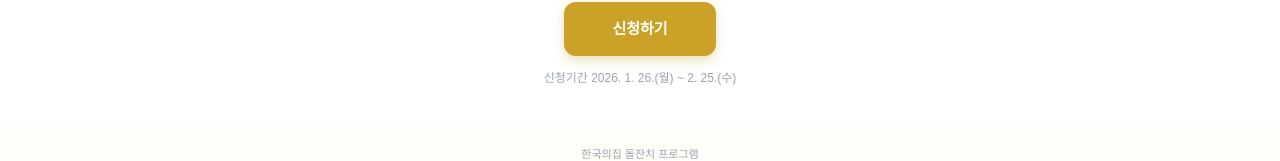
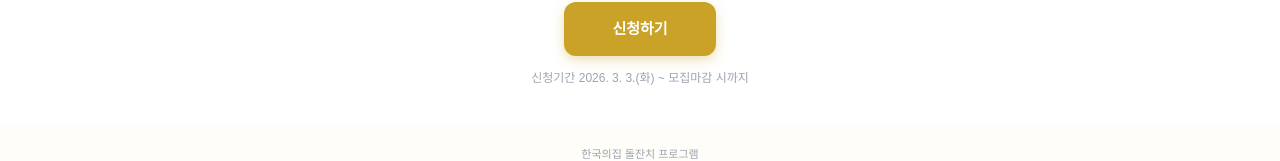
Before and after one commit to tolbilee/traditional-ceremony-app, a Next.js app: page /doljanchi/program in a window 1280 px wide. Shown: the part 3809-3970 px from the top of the page. Built offline with nearby package versions, Linux system fonts and the light colour scheme; a web font is replaced by a local one.

Commit message:
Update application period to continuous recruitment in wedding and doljanchi preview pages

```diff
--- a/app/doljanchi/program/page.tsx
+++ b/app/doljanchi/program/page.tsx
@@ -854,7 +854,7 @@ export default function DoljanchiProgramPage() {
         >
           신청하기
         </Link>
-        <p className="mt-3.5 text-xs text-[#9CA3AF]">신청기간 2026. 1. 26.(월) ~ 2. 25.(수)</p>
+        <p className="mt-3.5 text-xs text-[#9CA3AF]">신청기간 2026. 3. 3.(화) ~ 모집마감 시까지</p>
       </section>
 
       {/* Footer */}
--- a/app/wedding/program/page.tsx
+++ b/app/wedding/program/page.tsx
@@ -718,7 +718,7 @@ export default function WeddingProgramPage() {
         >
           신청하기
         </Link>
-        <p className="mt-3.5 text-sm text-[#9CA3AF]">신청기간 2026. 1. 26.(월) ~ 2. 25.(수)</p>
+        <p className="mt-3.5 text-sm text-[#9CA3AF]">신청기간 2026. 3. 3.(화) ~ 모집마감 시까지</p>
       </section>
 
       {/* Footer */}
```
